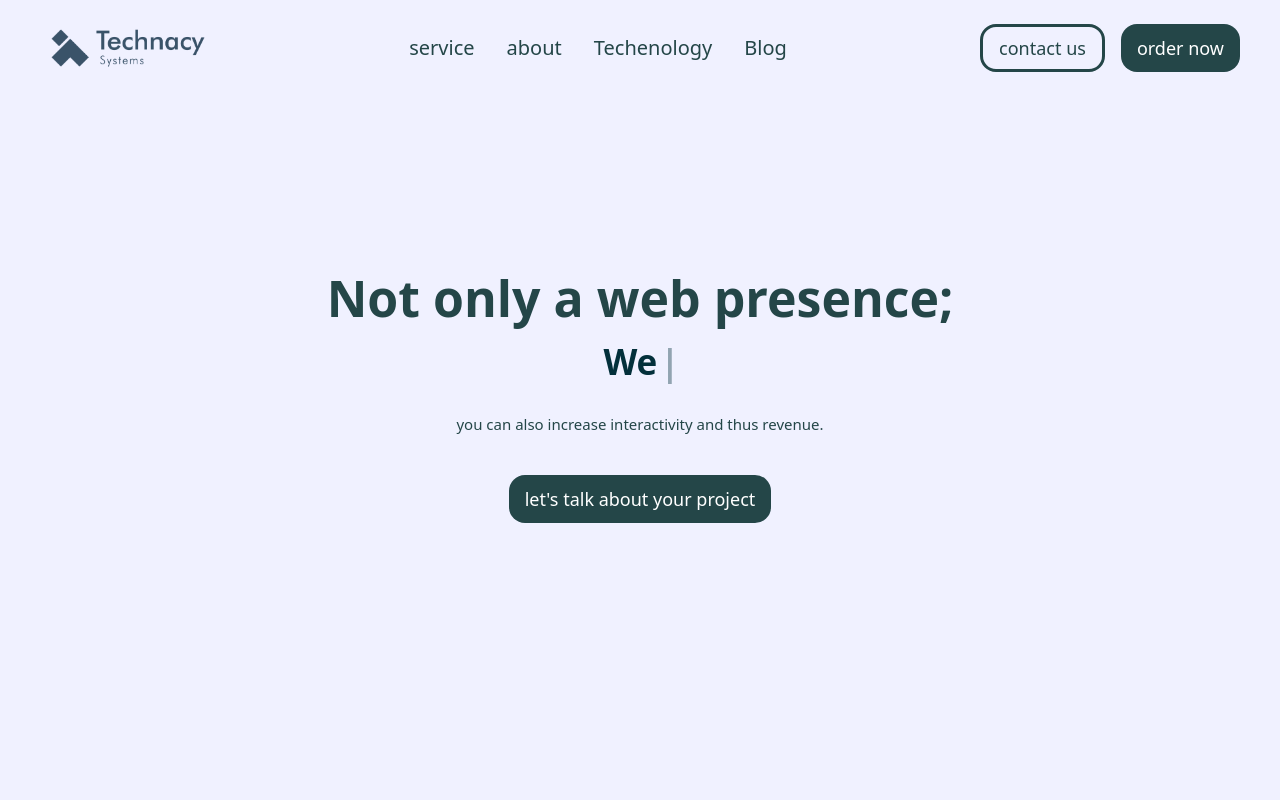
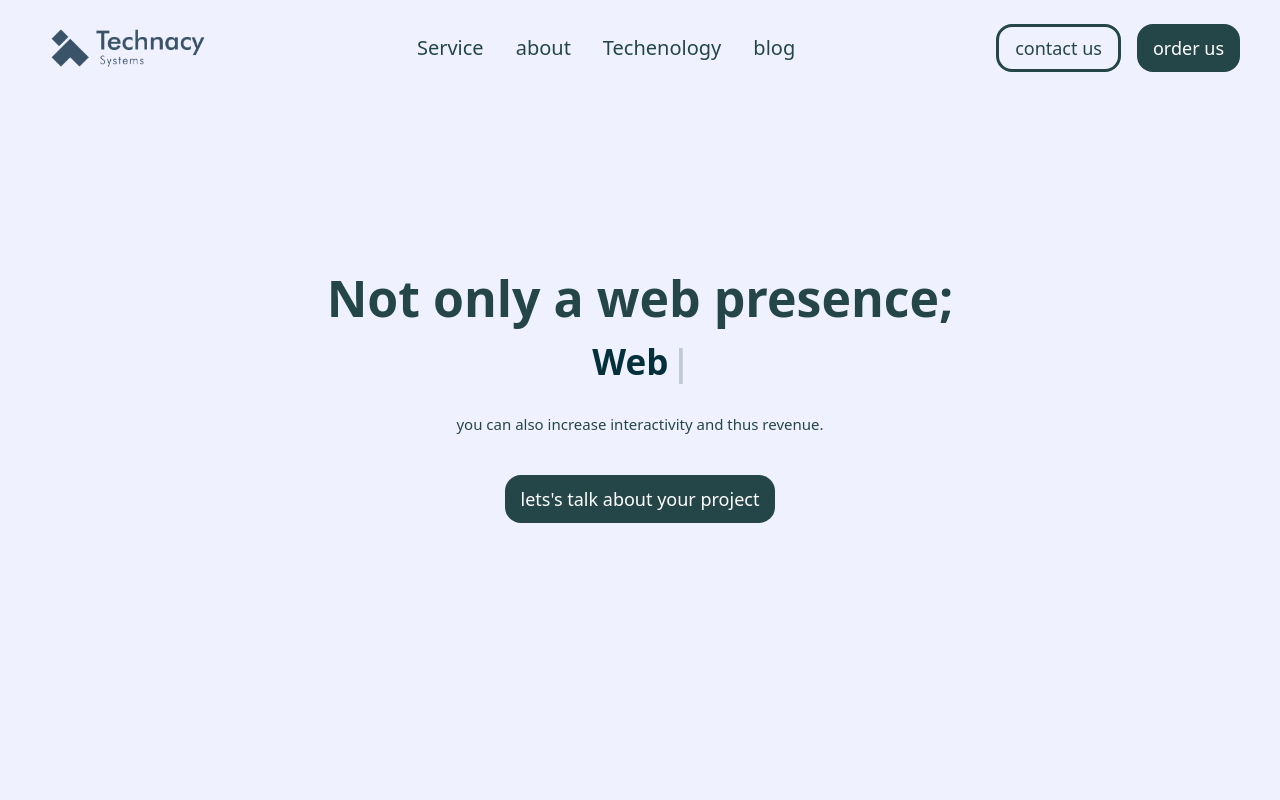
Before and after one commit to Asrat001/technacy, a React (Vite) app: page / in a window 1280 px wide. Shown: the top 800 px of the page. Built offline with nearby package versions, Linux system fonts and the light colour scheme.

Commit message:
final touch

```diff
--- a/package.json
+++ b/package.json
@@ -13,6 +13,7 @@
     "react": "^18.2.0",
     "react-dom": "^18.2.0",
     "react-icons": "^4.8.0",
+    "react-scroll": "^1.8.9",
     "react-simple-typewriter": "^5.0.1"
   },
   "devDependencies": {
--- a/src/componets/baner.jsx
+++ b/src/componets/baner.jsx
@@ -4,6 +4,7 @@ import tech from "../assets/tech.png";
 import { FaFacebookF } from "react-icons/fa";
 import { FaTelegramPlane } from "react-icons/fa";
 import { FaLinkedinIn } from "react-icons/fa";
+import { Link } from "react-scroll";
 
 function Baner() {
   return (
@@ -52,7 +53,7 @@ function Baner() {
         </div>
         <div className=" flex items-center justify-center py-4">
           <button className=" bg-primaryText h-12 w-auto  rounded-2xl flex justify-center items-center text-[#fff] text-[18px] p-4">
-            <p>let's talk about your project</p>
+          <Link to='contact' offset={-150} spy={true} duration={500} smooth={true}>lets's talk about your project</Link>
           </button>
         </div>
       </div>
--- a/src/componets/blog.jsx
+++ b/src/componets/blog.jsx
@@ -6,7 +6,7 @@ import 'aos/dist/aos.css';
 function Blog() {
 
   return (
-    <div className="  h-auto p-4  sm:p-10 bg-primary">
+    <div className="  h-auto p-4  sm:p-10 bg-primary " id="blog">
       <h1 className="text-[25px] text-center sm:text-[35px] text-primaryText sm:py-3 font-semibold">
         our leatest blog
       </h1>
--- a/src/componets/contact.jsx
+++ b/src/componets/contact.jsx
@@ -3,7 +3,7 @@ import { ImLocation2 } from "react-icons/im";
 
 function Contact() {
   return (
-    <div className="sm:p-10 h-auto my-8">
+    <div className="sm:p-10 h-auto my-8" id="contact">
       <h1 className=" text-center text-[18px] font-semibold  text-primaryText sm:text-[35px]">
         Contact us
       </h1>
--- /dev/null
+++ b/src/componets/empity.jsx
@@ -0,0 +1,10 @@
+import React from 'react'
+
+function Empity() {
+  return (
+    <div
+    className='bg-[#fff] h-[400px] w-full'></div>
+  )
+}
+
+export default Empity
--- a/src/componets/footer.jsx
+++ b/src/componets/footer.jsx
@@ -9,11 +9,11 @@ import {FaRegCopyright} from "react-icons/fa";
 
 function Footer() {
   return (
-    <div className="bg-primary h-auto sm:px-10 py-4">
+    <div className="bg-primary h-auto sm:px-10 py-4" id="foot">
       <div className="flex gap-4  sm:justify-between justify-center">
         <div>
-          <h1 className=" text-[20px] text-primaryText text-center">
-            our socials
+          <h1 className=" text-[20px] text-primaryText text-center py-3 ">
+           <span className=" font-semibold">order us on </span> <br/>any of our social media platforms
           </h1>
           <div className="flex flex-col gap-3">
             <a
--- a/src/componets/landingPage.jsx
+++ b/src/componets/landingPage.jsx
@@ -8,6 +8,7 @@ import Techno from './techno'
 import Blog from './blog'
 import Contact from './contact'
 import Footer from './footer'
+import Empity from './empity'
 
 function LandingPage() {
   return (
@@ -19,6 +20,7 @@ function LandingPage() {
 <Service/>
 <Img/>
 <Techno/>
+<Empity/>
 <Blog/>
 <Contact/>
 <Footer/>
--- a/src/componets/navbar.jsx
+++ b/src/componets/navbar.jsx
@@ -1,6 +1,7 @@
 import React, { useState } from 'react'
 import logo from '.././assets/logo.png'
 import { AiOutlineClose, AiOutlineMenu } from 'react-icons/ai';
+import { Link } from 'react-scroll';
 
 
 
@@ -19,25 +20,34 @@ function Navbar() {
       <div className=''>
         <ul className='sm:flex justify-center items-center gap-8 text-[20px] font-medium  hidden  '>
           <li>
-            <a href='/' >service</a>
+          <Link to='service' offset={-120} spy={true} duration={400} smooth={true}  >Service </Link>
           </li>
           <li>
-            <a href='/about'>about</a>
+          <Link to='about' offset={-120} spy={true} duration={500} smooth={true} >about </Link>
           </li>
           <li>
-            <a href='/contact'>Techenology</a>
+            <Link to='techno' offset={-120} spy={true} duration={500} smooth={true}>Techenology</Link>
           </li>
           <li>
-            <a href='/contact'>Blog</a>
+          <Link to='blog' offset={-150} spy={true} duration={500} smooth={true}>blog</Link>
           </li>
+
         </ul>
-        <ul className={nav ? 'fixed left-0 top-0 w-[60%] h-full border-r border-r-gray-900 bg-[#fff] ease-in-out duration-500' : 'ease-in-out duration-500 fixed left-[-100%]'}>
-        <h1 className='w-full text-3xl font-bold  text-primaryText m-4'>TechNacy.</h1>
-          <li className='p-4 border-b border-gray-600'>service</li>
-          <li className='p-4 border-b border-gray-600'>About</li>
-          <li className='p-4 border-b border-gray-600'>Technology</li>
-          <li className='p-4 border-b border-gray-600'>Blog</li>
-          <li className='p-4'>Contact</li>
+        <ul className={nav ? 'fixed left-0 top-0 w-[60%] h-full p-3  space-y-2 border-r border-r-gray-900 bg-[#fff]  ease-in-out duration-500' : 'ease-in-out duration-500 fixed left-[-100%]'}>
+        <h1 className='w-full text-3xl font-bold  text-primaryText m-4 '>TechNacy.</h1>
+        <li className='  border-[3px] border-primaryText p-2 rounded-xl  '>
+          <Link to='service' offset={-120} spy={true} duration={400} smooth={true} onClick={handleNav}  >Service </Link>
+          </li>
+          <li className='border-[3px] border-primaryText p-2 rounded-xl '>
+          <Link to='about' offset={-120} spy={true} duration={500} smooth={true} onClick={handleNav}  >about </Link>
+          </li>
+          <li className='border-[3px] border-primaryText p-2 rounded-xl '>
+            <Link to='techno' offset={-120} spy={true} duration={500} smooth={true} onClick={handleNav} >Techenology</Link>
+          </li>
+          <li className='border-[3px] border-primaryText p-2 rounded-xl '>
+          <Link to='blog' offset={-150} spy={true} duration={500} smooth={true} onClick={handleNav} >blog</Link>
+          </li>
+
       </ul>
       </div>
        {/* buttons */ }
@@ -46,10 +56,10 @@ function Navbar() {
       </div>
        <div className='sm:flex justify-center items-center gap-4 hidden '>
         <button className=' border-[3px] border-primaryText h-12 w-auto  rounded-2xl flex justify-center items-center    text-[18px] p-4'  >
-<p>contact us</p>
+        <Link to='contact' offset={-150} spy={true} duration={500} smooth={true}>contact us</Link>
         </button>
         <button className=' bg-primaryText h-12 w-auto  rounded-2xl flex justify-center items-center text-[#fff] text-[18px] p-4'  >
-<p>order now</p>
+        <Link to='foot' offset={-150} spy={true} duration={500} smooth={true}>order us</Link>
         </button>
        </div>
 
--- a/src/componets/service.jsx
+++ b/src/componets/service.jsx
@@ -14,7 +14,7 @@ function Service() {
   }, [])
 
   return (
-    <div className=" h-auto  sm:h-auto  bg-primary p-3 " >
+    <div className=" h-auto  sm:h-auto  bg-primary p-3 " id="service" >
     <h1 className=" text-[18px] text-center sm:text-[35px] text-primaryText sm:py-3 font-semibold">
         Services
       </h1>
--- a/src/componets/techno.jsx
+++ b/src/componets/techno.jsx
@@ -11,7 +11,7 @@ import java from "../assets/java.png";
 
 function Techno() {
   return (
-    <div className=" sm:p-20 bg-primary h-auto mt-16 p-2">
+    <div className=" sm:p-20 bg-primary h-auto mt-16 p-2" id="techno">
       <h1 className="text-[15px] text-center sm:text-[35px] text-primaryText py-2 sm:py-3 font-semibold">
         Technology Stack
       </h1>
--- a/src/componets/wellcome.jsx
+++ b/src/componets/wellcome.jsx
@@ -12,7 +12,7 @@ function Wellcome() {
   }, []);
 
   return (
-    <div className="sm:p-10 p-5  h-auto  ">
+    <div className="sm:p-10 p-5  h-auto  " id="about">
       <div data-aos="flip-down">
         <h1 className="text-[15px] text-center sm:text-[35px] text-primaryText sm:py-3 font-semibold">
           Wellcome to Technacy
```
Also changed, not shown: 1 other file (tests, documents, lock files or other folders).
